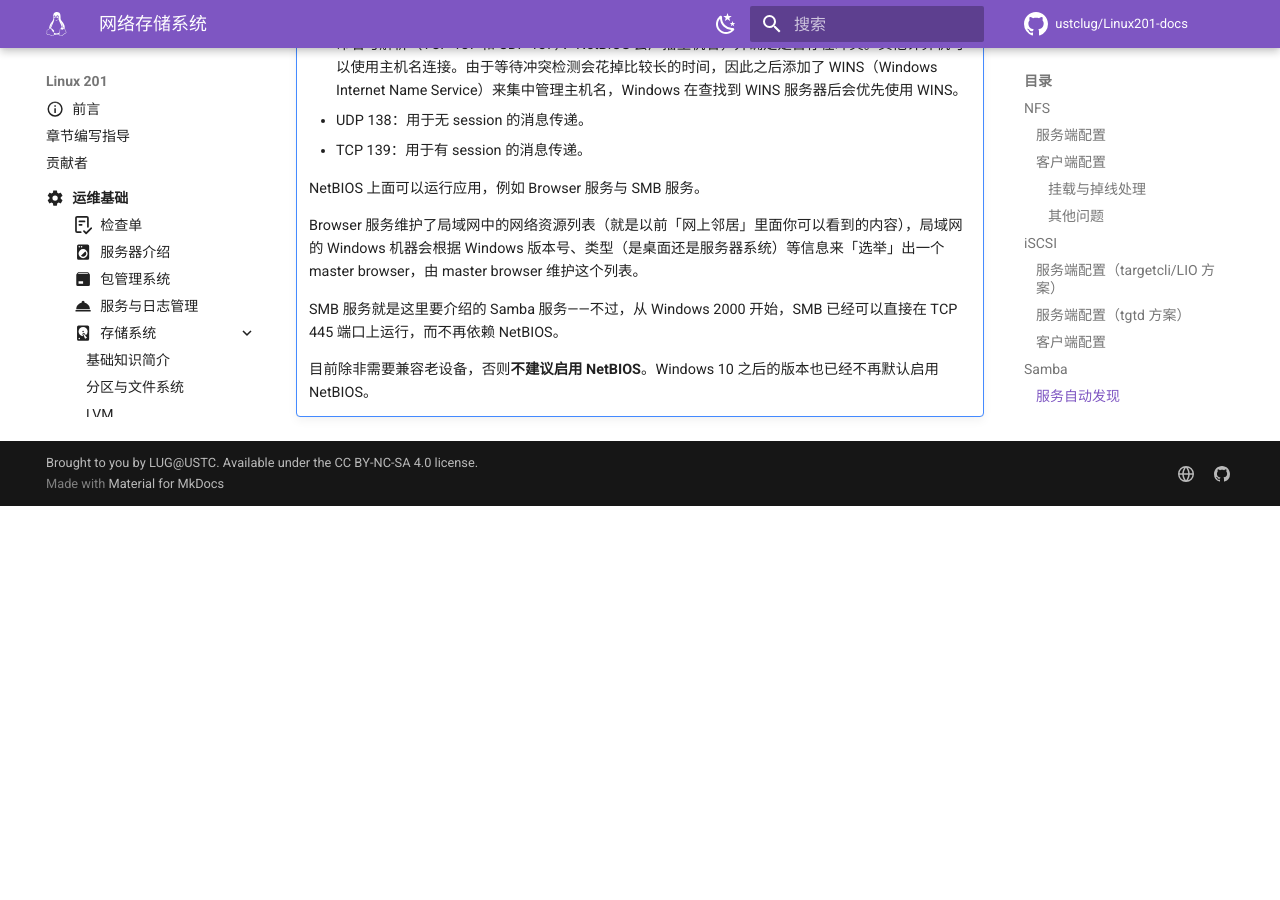
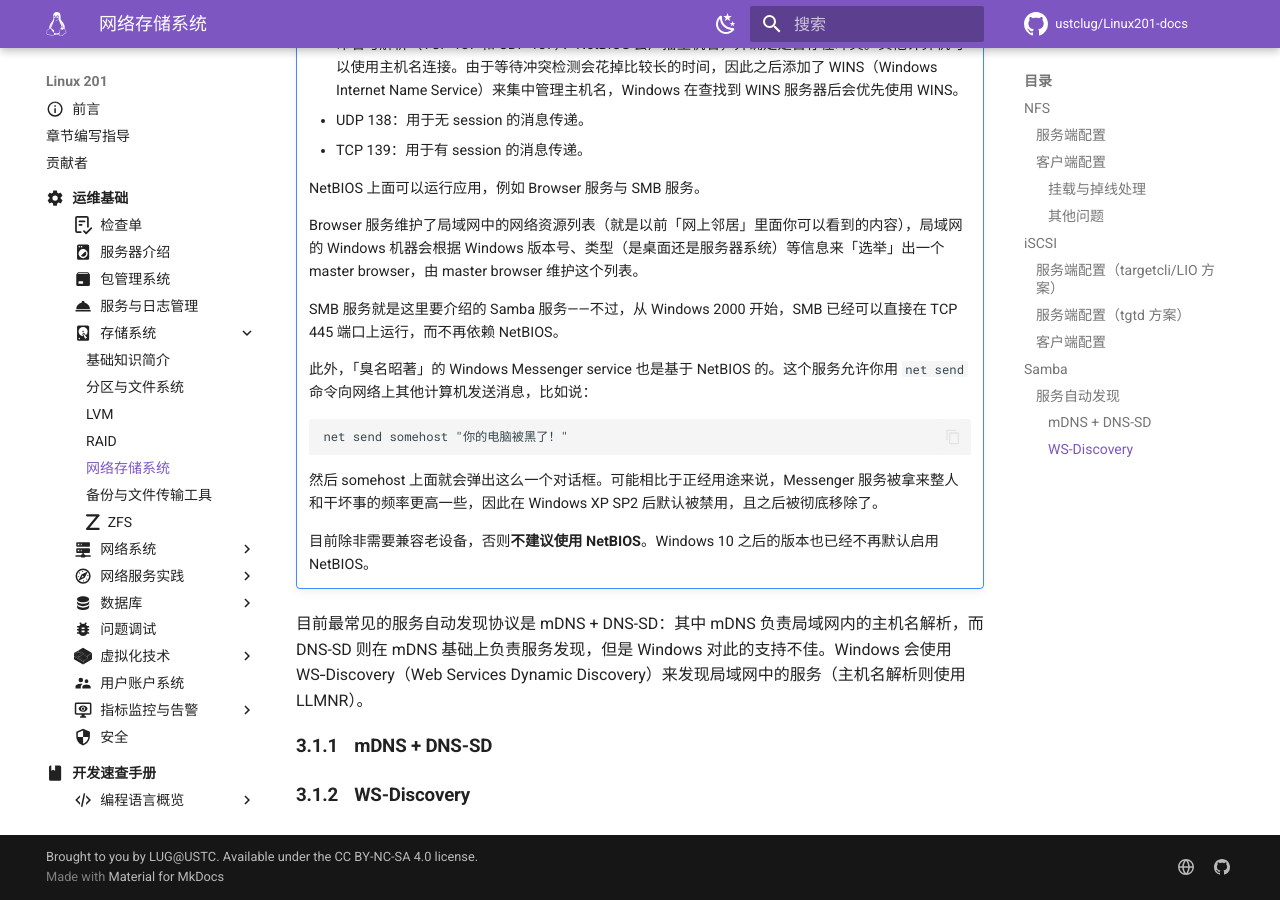
Before and after one commit to ustclug/Linux201-docs, an MkDocs documentation site: the page built from docs/ops/storage/network.md, in a window 1280 px wide and 900 px high, scrolled down 13367 px. Built offline with MkDocs 1.6.1 and Material for MkDocs 9.7.7, drawn with Linux system fonts in a browser that asks for light colours; comment, search, counter and statistics services are not loaded; before the commit the page ends 13873 px from its top, so only the background shows below that.

Commit message:
ops/storage: Continue writing auto discovery part

````diff
--- a/docs/ops/storage/network.md
+++ b/docs/ops/storage/network.md
@@ -717,4 +717,18 @@
 
     SMB 服务就是这里要介绍的 Samba 服务——不过，从 Windows 2000 开始，SMB 已经可以直接在 TCP 445 端口上运行，而不再依赖 NetBIOS。
 
-    目前除非需要兼容老设备，否则**不建议启用 NetBIOS**。Windows 10 之后的版本也已经不再默认启用 NetBIOS。
+    此外，「臭名昭著」的 Windows Messenger service 也是基于 NetBIOS 的。这个服务允许你用 `net send` 命令向网络上其他计算机发送消息，比如说：
+
+    ```cmd
+    net send somehost "你的电脑被黑了！"
+    ```
+
+    然后 somehost 上面就会弹出这么一个对话框。可能相比于正经用途来说，Messenger 服务被拿来整人和干坏事的频率更高一些，因此在 Windows XP SP2 后默认被禁用，且之后被彻底移除了。
+
+    目前除非需要兼容老设备，否则**不建议使用 NetBIOS**。Windows 10 之后的版本也已经不再默认启用 NetBIOS。
+
+目前最常见的服务自动发现协议是 mDNS + DNS-SD：其中 mDNS 负责局域网内的主机名解析，而 DNS-SD 则在 mDNS 基础上负责服务发现，但是 Windows 对此的支持不佳。Windows 会使用 WS‑Discovery（Web Services Dynamic Discovery）来发现局域网中的服务（主机名解析则使用 LLMNR）。
+
+#### mDNS + DNS-SD {#samba-mdns-dns-sd}
+
+#### WS-Discovery {#samba-ws-discovery}
````
